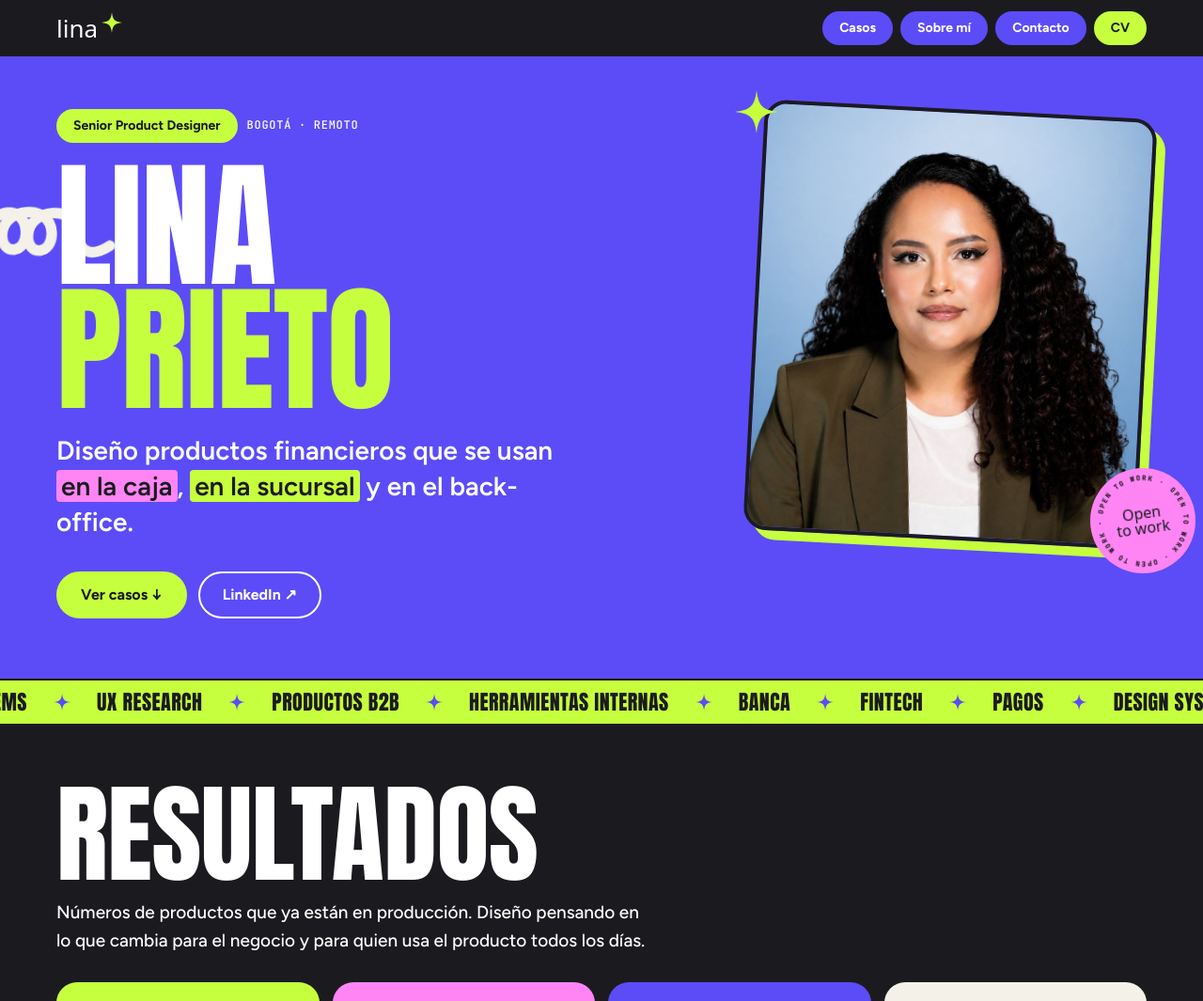
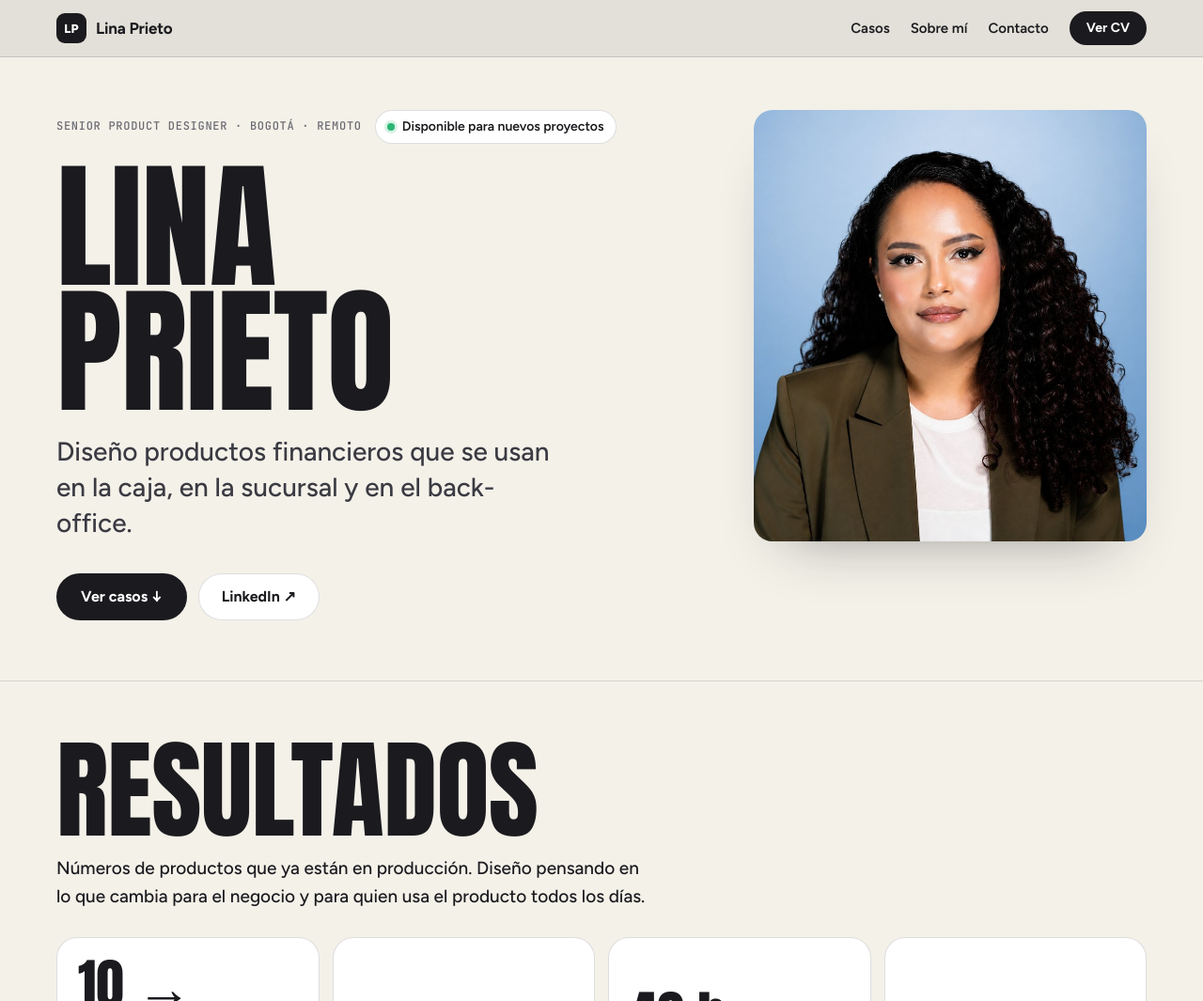
Before and after one commit to meduss314/meduss314.github.io, a plain HTML site: page index.html in a window 1280 px wide. Shown: the top 1065 px of the page at 94% size. Drawn offline with Linux system fonts and the light colour scheme; a web font is replaced by a local one.

Commit message:
Estilo más profesional: header limpio, sin stickers ni doodles, animaciones suaves y favicon LP
Co-Authored-By: Claude Opus 5.5 <noreply@anthropic.com>
Claude-Session: https://claude.ai/code/session_01SjdUSnEmrsDHs6a67wVW6Q

```diff
--- a/index.html
+++ b/index.html
@@ -11,6 +11,8 @@
 <meta name="claude:viewport-fit-sides" content="cover">
 <meta name="description" content="Lina Valentina Prieto, Senior Product Designer en fintech y pagos. Casos: Portal Deuna Negocios, Back Office, Código Único de Pago, Suscripciones, Colombia Fintech, Crédito Fácil Codensa, Porvenir y Movistar.">
 <link rel="icon" href="favicon.svg" type="image/svg+xml">
+<link rel="icon" href="favicon-32.png" sizes="32x32" type="image/png">
+<link rel="apple-touch-icon" href="apple-touch-icon.png">
 <meta property="og:title" content="Lina Prieto · Senior Product Designer">
 <meta property="og:description" content="Productos financieros que se usan en la caja, la sucursal y el back-office. Casos de Deuna, Colombia Fintech, Porvenir, Crédito Fácil Codensa y Movistar.">
 <meta property="og:image" content="https://linaprietodesign.com/img/lina.jpg">
@@ -440,16 +442,53 @@ section{position:relative}
 .quotes{display:grid; grid-template-columns:repeat(auto-fit,minmax(240px,1fr)); gap:12px}
 .quotes blockquote{margin:0; background:var(--white); border:1px solid var(--line); border-radius:18px; padding:20px 22px; font-size:16px; line-height:1.5}
 .quotes cite{display:block; margin-top:12px; font:500 12px/1.4 var(--mono); font-style:normal; color:#6b6b72; text-transform:uppercase; letter-spacing:.04em}
+
+/* ===== v7 · sobrio y profesional ===== */
+header.top{background:rgba(244,241,233,.92); color:var(--ink); backdrop-filter:blur(10px); border-bottom:1px solid var(--line)}
+.logo{display:inline-flex; align-items:center; gap:10px; font:700 17px/1 var(--body); color:var(--ink); text-decoration:none; letter-spacing:-.01em}
+.logo svg{display:none}
+.mono-lp{display:inline-grid; place-items:center; width:32px; height:32px; border-radius:9px; background:var(--ink); color:var(--white); font:800 13px/1 var(--body); letter-spacing:.02em}
+nav.links{gap:22px}
+nav.links .nl{color:var(--ink); text-decoration:none; font-weight:600; font-size:15px}
+nav.links .nl:hover{text-decoration:underline; text-underline-offset:5px}
+.pill.cvbtn{background:var(--ink); color:var(--white); border-color:var(--ink)}
+.hero{background:var(--paper); color:var(--ink); border-bottom:1px solid var(--line)}
+.hero h1 .row2{color:var(--ink)}
+.hero .kicker{gap:14px}
+.hero .kicker .mono{color:#6b6b72}
+.avail{display:inline-flex; align-items:center; gap:8px; font-size:14px; font-weight:600; background:var(--white); border:1px solid var(--line); border-radius:999px; padding:6px 12px}
+.avail i{width:8px; height:8px; border-radius:50%; background:#2bb673; box-shadow:0 0 0 3px rgba(43,182,115,.18)}
+.hero .sub{font-weight:500; color:#3a3a42}
+.hero .photo img,.hero .split-media.photo img{border-radius:20px; border:0; box-shadow:0 30px 60px -36px rgba(27,27,31,.45); transform:none}
+.hero .pill.big:not(.black){background:var(--white); color:var(--ink); border:1px solid var(--line)}
+.pill.black{background:var(--ink); color:var(--white)}
+.dd,.sticker,.hero .s2,.contact h2 .spark{display:none!important}
+.stats{background:var(--paper); color:var(--ink)}
+.stats .sec-title{color:var(--ink)}
+.stat{background:var(--white)!important; color:var(--ink)!important; border:1px solid var(--line); min-height:170px}
+.stat b{color:var(--ink)}
+.stat span{font-weight:500; color:#4a4a52}
+.stat:hover{transform:none; box-shadow:none}
+.about{background-image:none; border-radius:0; border-top:1px solid var(--line)}
+.contact h2{font-size:clamp(56px,9vw,120px)}
+.ccard:hover{transform:translateY(-4px)}
+.ccard:hover .shot img{transform:none}
+.hero .ln,.chero .ln,.hero .kicker,.chero .mono,.hero .sub,.chero .sub,.hero .photo,.cover-media{animation:fadeUp .6s ease both}
+@keyframes fadeUp{from{opacity:0; transform:translateY(12px)}}
+.rv{transition:opacity .6s ease, transform .6s ease!important; transition-delay:var(--d,0ms)}
+.rv.wait:not(.in),.stat.rv.wait:not(.in),.ccard.rv.wait:not(.in),.impact.rv.wait:not(.in){opacity:0; transform:translateY(16px)!important; filter:none!important}
+::view-transition-old(root){animation:vtOut .2s ease both}
+::view-transition-new(root){animation:vtIn .3s ease both}
 </style>
 
 <header class="top">
   <div class="wrap">
-    <a class="logo" href="#inicio">lina<svg viewBox="0 0 100 100" aria-hidden="true"><path d="M50 0C54 36 64 46 100 50C64 54 54 64 50 100C46 64 36 54 0 50C36 46 46 36 50 0Z"/></svg></a>
+    <a class="logo" href="#inicio"><span class="mono-lp">LP</span>Lina Prieto</a>
     <nav class="links" aria-label="Principal">
-      <a class="pill violet" href="#casos">Casos</a>
-      <a class="pill violet hide-sm" href="#sobre-mi">Sobre mí</a>
-      <a class="pill violet hide-sm" href="#contacto">Contacto</a>
-      <a class="pill lime" href="cv/Lina-Prieto-CV.pdf" target="_blank" rel="noopener">CV</a>
+      <a class="nl" href="#casos">Casos</a>
+      <a class="nl hide-sm" href="#sobre-mi">Sobre mí</a>
+      <a class="nl hide-sm" href="#contacto">Contacto</a>
+      <a class="pill cvbtn" href="cv/Lina-Prieto-CV.pdf" target="_blank" rel="noopener">Ver CV</a>
     </nav>
   </div>
 </header>
@@ -808,35 +847,30 @@ function homeView(){
   const tick = ticker.map(t=>`<span>${t} ${SPARK}</span>`).join("");
   return `
   <section class="hero" id="inicio">
-    ${CORNERS}
     <div class="wrap">
       <div class="split">
         <div class="split-text">
-          <div class="kicker"><span class="pill lime">Senior Product Designer</span><span class="mono">Bogotá · Remoto</span></div>
+          <div class="kicker"><span class="mono">Senior Product Designer · Bogotá · Remoto</span><span class="avail"><i></i>Disponible para nuevos proyectos</span></div>
           <h1 class="cond"><span class="ln">Lina</span><span class="ln row2">Prieto</span></h1>
-          <p class="sub">Diseño productos financieros que se usan <mark>en la caja</mark>, <mark class="lime">en la sucursal</mark> y en el back-office.</p>
+          <p class="sub">Diseño productos financieros que se usan en la caja, en la sucursal y en el back-office.</p>
         </div>
         <div class="split-media photo">
           <img src="img/lina.jpg" alt="Lina Valentina Prieto" width="900" height="900">
-          ${sticker("Open to work · Open to work · Open to work · ","Open<br>to work")}
-          <svg class="s2" viewBox="0 0 100 100" aria-hidden="true"><path fill="currentColor" d="${STAR4}"/></svg>
         </div>
       </div>
       <div class="ctas">
-        <a class="pill lime big" href="#casos">Ver casos ↓</a>
+        <a class="pill black big" href="#casos">Ver casos ↓</a>
         <a class="pill big" href="${LINKEDIN}" target="_blank" rel="noopener">LinkedIn ↗</a>
       </div>
     </div>
   </section>
 
-  <div class="ticker" aria-hidden="true"><div class="track">${tick}${tick}</div></div>
 
   <section class="stats">
-    ${doodle("burst","d-stats1")}${doodle("esse","d-stats2")}
     <div class="wrap">
       <div class="sec-title rv"><h2 class="cond">Resultados</h2><p>Números de productos que ya están en producción. Diseño pensando en lo que cambia para el negocio y para quien usa el producto todos los días.</p></div>
       <div class="stat-grid" id="statSlider">
-        ${RESULTS.map((r,i)=>`<div class="stat ${r.c} rv" style="--d:${i*80}ms">${doodle(r.d,"stat-dd")}<b>${r.big}</b><span>${r.txt}</span></div>`).join("")}
+        ${RESULTS.map((r,i)=>`<div class="stat rv" style="--d:${i*60}ms"><b>${r.big}</b><span>${r.txt}</span></div>`).join("")}
       </div>
       <div class="dots" id="statDots" aria-hidden="true">${RESULTS.map((_,i)=>`<i class="${i?'':'on'}"></i>`).join("")}</div>
     </div>
@@ -857,14 +891,13 @@ function homeView(){
   </section>
 
   <section class="about" id="sobre-mi">
-    ${doodle("burst","d-about1")}${doodle("curl","d-about2")}
     <div class="wrap">
-      <div class="sec-title rv"><h2 class="cond">Sobre mí ${SPARK}</h2></div>
+      <div class="sec-title rv"><h2 class="cond">Sobre mí</h2></div>
       <div class="about-grid">
         <div class="text rv">
           <p>Llevo más de 5 años diseñando productos financieros: billeteras, pagos en caja, portales para comercios y herramientas internas de banca.</p>
-          <p>Hoy lidero el diseño del frente B2B en <mark class="lime">Deuna</mark>, la billetera digital más usada de Ecuador. Allí llevamos el Portal Deuna Negocios de 10 a más de 2.000 comercios y lanzamos el Código Único de Pago.</p>
-          <p>Antes diseñé para BBVA, Bancolombia, Claro, Porvenir y Crédito Fácil Codensa. Me muevo entre negocio, tecnología y usuario: investigo, armo el caso, diseño el flujo y lo acompaño hasta que <mark>funciona en producción</mark>.</p>
+          <p>Hoy lidero el diseño del frente B2B en Deuna, la billetera digital más usada de Ecuador. Allí llevamos el Portal Deuna Negocios de 10 a más de 2.000 comercios y lanzamos el Código Único de Pago.</p>
+          <p>Antes diseñé para BBVA, Bancolombia, Claro, Porvenir y Crédito Fácil Codensa. Me muevo entre negocio, tecnología y usuario: investigo, armo el caso, diseño el flujo y lo acompaño hasta que funciona en producción.</p>
           <div class="chips">${["UX Research","Design Systems","Flujos de pago","Herramientas internas","Figma","Maze","Accesibilidad","Prototipado"].map(s=>`<span class="chip">${s}</span>`).join("")}</div>
         </div>
         <ol class="tl rv" style="--d:120ms" aria-label="Trayectoria">
@@ -880,7 +913,7 @@ function homeView(){
 
   <section class="contact" id="contacto">
     <div class="wrap">
-      <h2 class="cond rv">${SPARK}Hablemos!!!${sticker("Open to work · Open to work · ","Open<br>to work")}</h2>
+      <h2 class="cond rv">Hablemos</h2>
       <p class="lead rv">¿Buscas una Product Designer para tu equipo? Escríbeme y conversamos.</p>
       <dl class="contact-list">
         <div class="ci rv"><dt class="mono">Correo</dt><dd>${EMAIL}</dd><button class="pill lime" data-copy="${EMAIL}" type="button">Copiar</button></div>
```
Also changed, not shown: apple-touch-icon.png (added), favicon-32.png (added), favicon.ico (added), favicon.svg.
